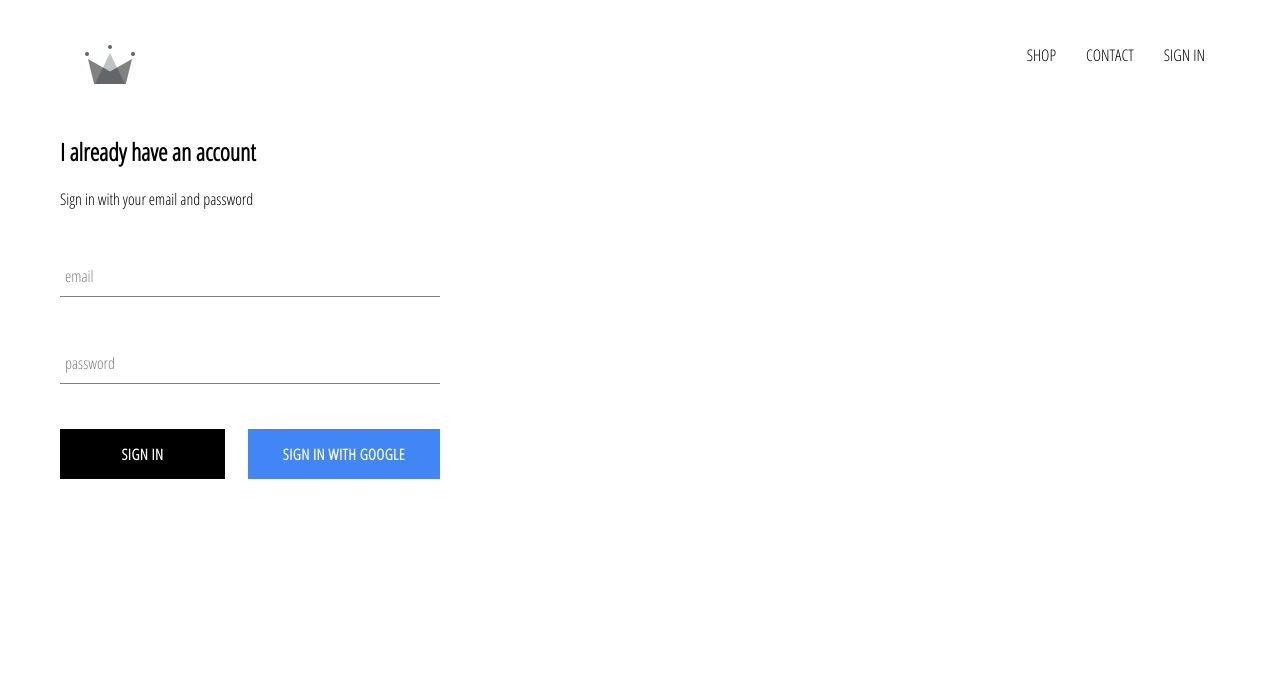
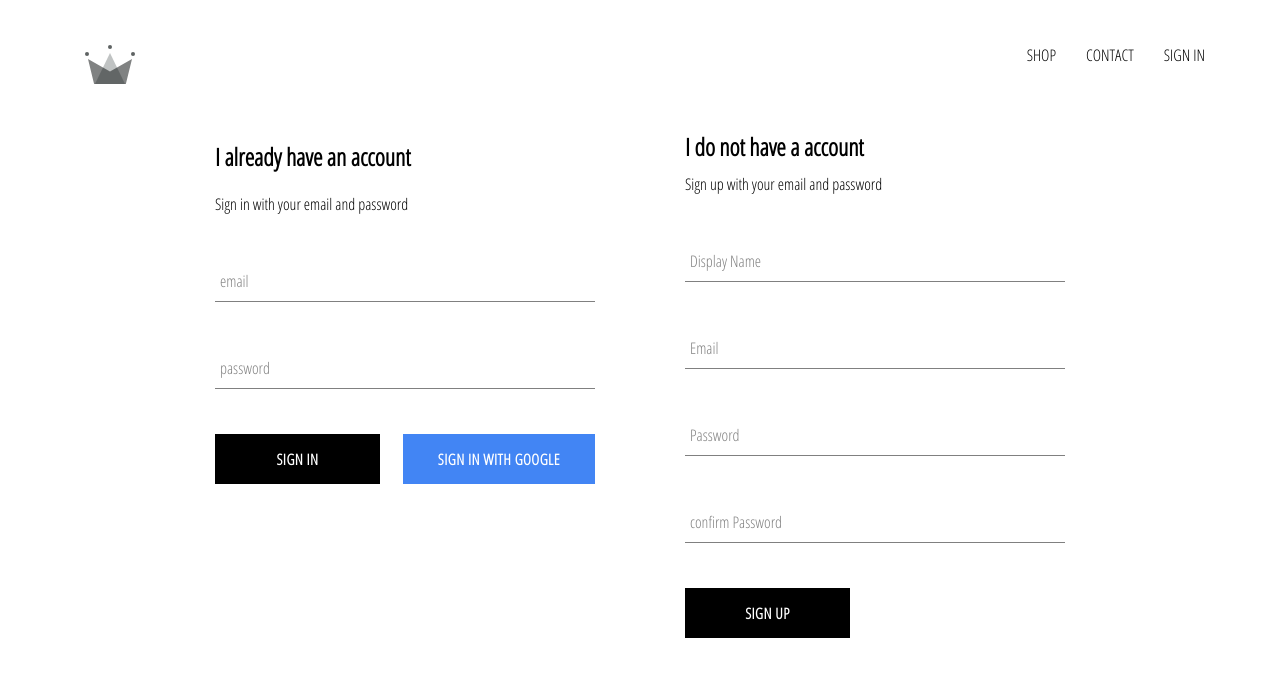
Before and after one commit to Herman-Adu/crwn-clothing-adu-dev, a React (Create React App) app: page /signin in a window 1280 px wide. Shown: the top 676 px of the page. Built offline with nearby package versions, Linux system fonts and the light colour scheme; no server answers.

Commit message:
implemented firebase utils, included ability to store authenticated users into my firestore database

```diff
--- a/src/App.js
+++ b/src/App.js
@@ -7,7 +7,7 @@
 import ShopPage from './pages/shop/shop.component';
 import SignInAndSignUpPage from './pages/sign-in-and-sign-up/sign-in-and-sign-up.component';
 import Header from './components/header/header.component';
-import { auth } from './firebase/firebase.utils';
+import { auth, createUserProfileDocument } from './firebase/firebase.utils';
 
 class App extends React.Component {
   constructor() {
@@ -21,13 +21,26 @@
   unsubscribeFromAuth = null;
 
   componentDidMount() {
-    this.unsubscribeFromAuth = auth.onAuthStateChanged(async user => {
-      this.setState({ currentUser: user });
+    this.unsubscribeFromAuth = auth.onAuthStateChanged(async userAuth => {
 
-          console.log(user)
+      if (userAuth) {
+        const userRef = await createUserProfileDocument(userAuth);
+
+        userRef.onSnapshot(snapShot => {
+          this.setState({
+            currentUser: {
+              id: snapShot.id,
+              ...snapShot.data()
+            }
+          });
+
+          console.log(this.state);
+        });
+      }
+
+      this.setState({ currentUser: userAuth})
     });
   }
-
 
   componentWillUnmount() {
     this.unsubscribeFromAuth();
--- /dev/null
+++ b/src/components/sign-up/sign-up.component.jsx
@@ -0,0 +1,107 @@
+import React from 'react';
+
+import FormInput from '../form-input/form-input.component';
+import CustomButton from '../custom-button/custom-button.component';
+
+import { auth, createUserProfileDocument } from '../../firebase/firebase.utils';
+
+import './sign-up.styles.scss';
+
+class SignUp extends React.Component {
+    constructor() {
+        super();
+
+        this.state = {
+            displayName: '',
+            email: '',
+            password: '',
+            confirmPassword: ''
+        }
+    }
+
+    handleSubmit = async event => {
+        // prevent default form-submit actions from happening
+        event.preventDefault();
+
+        // De-structure props
+        const { displayName, email, password, confirmPassword } = this.state;
+
+        // if passwords dont match return nothing
+        if (password !== confirmPassword) {
+            alert("passwords don't match");
+            return;
+        }
+
+        try
+        {
+            const { user } = await auth.createUserWithEmailAndPassword(email, password);
+
+            await createUserProfileDocument(user, { displayName })
+
+            this.setState({
+                displayName: '',
+                email: '',
+                password: '',
+                confirmPassword: ''
+            })
+        }
+        catch (error)
+        {
+            console.error(error);
+        }
+    }
+
+    handleChange = event => {
+        const { name, value } = event.target;
+
+        this.setState({ [name]: value })
+    }
+
+
+    render() {
+        const { displayName, email, password, confirmPassword } = this.state;
+        return(
+            <div className='sign-up'>
+                <h2 className='title'>I do not have a account</h2>
+                <span>Sign up with your email and password</span>
+                <form className='sign-up-form' onSubmit={this.handleSubmit}>
+                    <FormInput
+                        type='text'
+                        name='displayName'
+                        value={displayName}
+                        onChange={this.handleChange}
+                        label='Display Name'
+                        required
+                    />
+                    <FormInput
+                        type='email'
+                        name='email'
+                        value={email}
+                        onChange={this.handleChange}
+                        label='Email'
+                        required
+                    />
+                    <FormInput
+                        type='password'
+                        name='password'
+                        value={password}
+                        onChange={this.handleChange}
+                        label='Password'
+                        required
+                    />
+                    <FormInput
+                        type='password'
+                        name='confirmPassword'
+                        value={confirmPassword}
+                        onChange={this.handleChange}
+                        label='confirm Password'
+                        required
+                    />
+                    <CustomButton type='submit'>SIGN UP</CustomButton>
+                </form>
+            </div>
+        )
+    }
+}
+
+export default SignUp;
--- /dev/null
+++ b/src/components/sign-up/sign-up.styles.scss
@@ -0,0 +1,9 @@
+.sign-up {
+    display: flex;
+    flex-direction: column;
+    width: 380px;
+
+    .title {
+        margin: 10px 0;
+    }
+}
--- a/src/firebase/firebase.utils.js
+++ b/src/firebase/firebase.utils.js
@@ -16,13 +16,15 @@
 export const createUserProfileDocument = async (userAuth, additionalData) => {
     if (!userAuth) return;
 
-    //const userRef = firestore.doc('users/128fdashadu');
+    //console.log(firestore.doc('users/128fdashadu'));
+
+    /* const userRef = firestore.doc('users/128fdashadu');
+    const snapShot = await userRef.get();
+    console.log(snapShot); */
 
     const userRef = firestore.doc(`users/${userAuth.uid}`);
-
+    const snapShot = await userRef.get();
     //console.log(snapShot);
-
-    const snapShot = await userRef.get();
 
     if (!snapShot.exists) {
         const { displayName, email } = userAuth;
--- a/src/pages/sign-in-and-sign-up/sign-in-and-sign-up.component.jsx
+++ b/src/pages/sign-in-and-sign-up/sign-in-and-sign-up.component.jsx
@@ -1,12 +1,14 @@
 import React from 'react';
 
 import SignIn from '../../components/sign-in/sign-in.component';
+import SignUp from '../../components/sign-up/sign-up.component';
 
 import './sign-in-and-sign-up.styles.scss';
 
 const SignInAndSignUpPage = () => (
     <div className='sign-in-and-sign-up'>
        <SignIn />
+       <SignUp />
     </div>
 );
 
--- a/src/pages/sign-in-and-sign-up/sign-in-and-sign-up.styles.scss
+++ b/src/pages/sign-in-and-sign-up/sign-in-and-sign-up.styles.scss
@@ -0,0 +1,6 @@
+.sign-in-and-sign-up {
+    width: 850px;
+    display: flex;
+    justify-content: space-between;
+    margin: 30px auto;
+}
```
